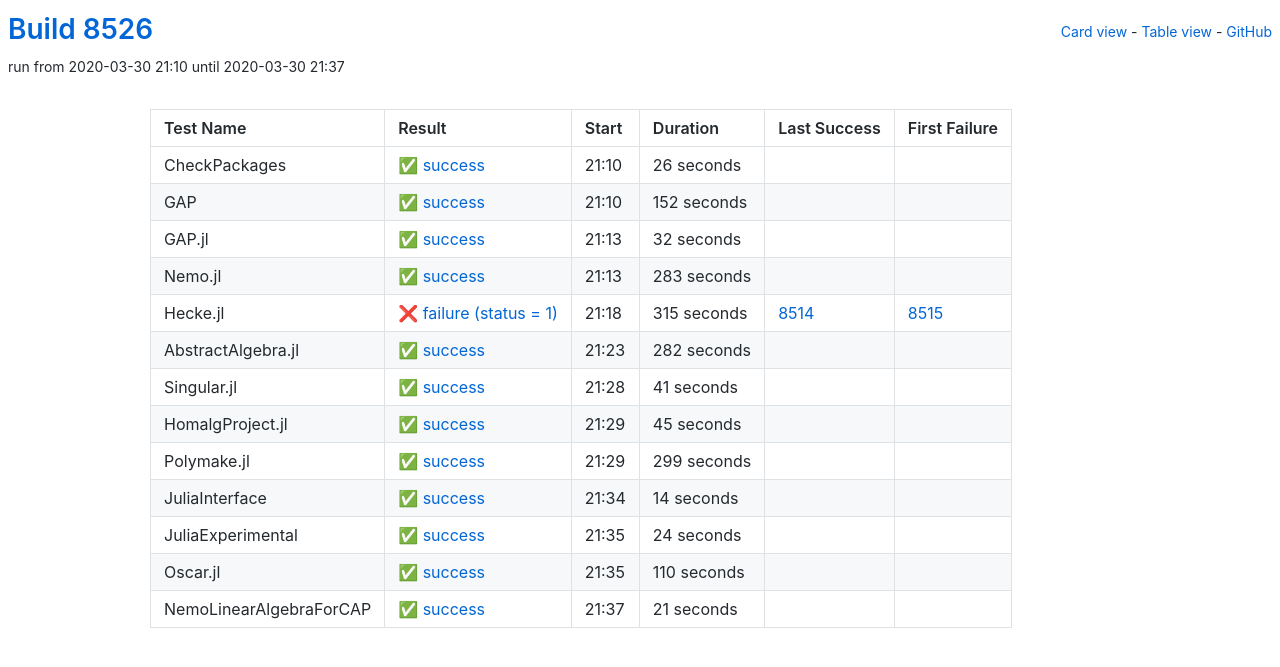
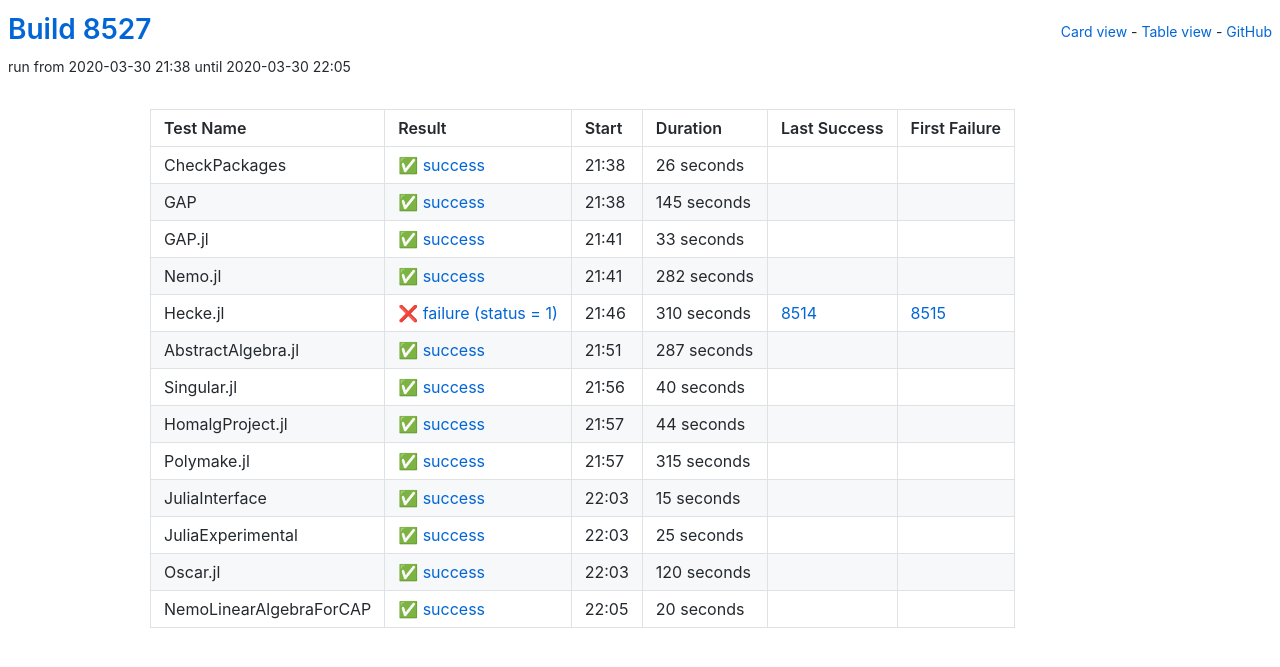
Before and after one commit to oscar-system/oscar-ci-status, a Jekyll site: the page built from table.html, in a window 1280 px wide. Shown: the top 667 px of the page. Built offline with Jekyll 4.4.1, drawn with Linux system fonts in a browser that asks for light colours.

Commit message:
Build 8527

```diff
--- a/_data/ci.yml
+++ b/_data/ci.yml
@@ -1,5 +1,5 @@
-build: 8526
-build_url: https://oscarci.mathematik.uni-kl.de/job/oscar/8526/
+build: 8527
+build_url: https://oscarci.mathematik.uni-kl.de/job/oscar/8527/
 job: oscar
 tests:
 - duration: 26
@@ -8,140 +8,140 @@
   first_failure_url: null
   last_success: false
   last_success_url: null
-  log: https://oscarci.mathematik.uni-kl.de/job/oscar/8526/artifact/logs/build-8526/CheckPackages.log
+  log: https://oscarci.mathematik.uni-kl.de/job/oscar/8527/artifact/logs/build-8527/CheckPackages.log
   name: CheckPackages
-  start: 2020-03-30 21:10
+  start: 2020-03-30 21:38
   status: success
   success: true
-- duration: 152
+- duration: 145
   exitcode: 0
   first_failure: false
   first_failure_url: null
   last_success: false
   last_success_url: null
-  log: https://oscarci.mathematik.uni-kl.de/job/oscar/8526/artifact/logs/build-8526/GAP.log
+  log: https://oscarci.mathematik.uni-kl.de/job/oscar/8527/artifact/logs/build-8527/GAP.log
   name: GAP
-  start: 2020-03-30 21:10
+  start: 2020-03-30 21:38
   status: success
   success: true
-- duration: 32
+- duration: 33
   exitcode: 0
   first_failure: false
   first_failure_url: null
   last_success: false
   last_success_url: null
-  log: https://oscarci.mathematik.uni-kl.de/job/oscar/8526/artifact/logs/build-8526/GAP.jl.log
+  log: https://oscarci.mathematik.uni-kl.de/job/oscar/8527/artifact/logs/build-8527/GAP.jl.log
   name: GAP.jl
-  start: 2020-03-30 21:13
+  start: 2020-03-30 21:41
   status: success
   success: true
-- duration: 283
-  exitcode: 0
-  first_failure: false
-  first_failure_url: null
-  last_success: false
-  last_success_url: null
-  log: https://oscarci.mathematik.uni-kl.de/job/oscar/8526/artifact/logs/build-8526/Nemo.jl.log
-  name: Nemo.jl
-  start: 2020-03-30 21:13
-  status: success
-  success: true
-- duration: 315
-  exitcode: 1
-  first_failure: 8515
-  first_failure_url: https://oscarci.mathematik.uni-kl.de/job/oscar/8515/
-  last_success: 8514
-  last_success_url: https://oscarci.mathematik.uni-kl.de/job/oscar/8514/
-  log: https://oscarci.mathematik.uni-kl.de/job/oscar/8526/artifact/logs/build-8526/Hecke.jl.log
-  name: Hecke.jl
-  start: 2020-03-30 21:18
-  status: failure
-  success: false
 - duration: 282
   exitcode: 0
   first_failure: false
   first_failure_url: null
   last_success: false
   last_success_url: null
-  log: https://oscarci.mathematik.uni-kl.de/job/oscar/8526/artifact/logs/build-8526/AbstractAlgebra.jl.log
-  name: AbstractAlgebra.jl
-  start: 2020-03-30 21:23
+  log: https://oscarci.mathematik.uni-kl.de/job/oscar/8527/artifact/logs/build-8527/Nemo.jl.log
+  name: Nemo.jl
+  start: 2020-03-30 21:41
   status: success
   success: true
-- duration: 41
+- duration: 310
+  exitcode: 1
+  first_failure: 8515
+  first_failure_url: https://oscarci.mathematik.uni-kl.de/job/oscar/8515/
+  last_success: 8514
+  last_success_url: https://oscarci.mathematik.uni-kl.de/job/oscar/8514/
+  log: https://oscarci.mathematik.uni-kl.de/job/oscar/8527/artifact/logs/build-8527/Hecke.jl.log
+  name: Hecke.jl
+  start: 2020-03-30 21:46
+  status: failure
+  success: false
+- duration: 287
   exitcode: 0
   first_failure: false
   first_failure_url: null
   last_success: false
   last_success_url: null
-  log: https://oscarci.mathematik.uni-kl.de/job/oscar/8526/artifact/logs/build-8526/Singular.jl.log
-  name: Singular.jl
-  start: 2020-03-30 21:28
+  log: https://oscarci.mathematik.uni-kl.de/job/oscar/8527/artifact/logs/build-8527/AbstractAlgebra.jl.log
+  name: AbstractAlgebra.jl
+  start: 2020-03-30 21:51
   status: success
   success: true
-- duration: 45
+- duration: 40
   exitcode: 0
   first_failure: false
   first_failure_url: null
   last_success: false
   last_success_url: null
-  log: https://oscarci.mathematik.uni-kl.de/job/oscar/8526/artifact/logs/build-8526/HomalgProject.jl.log
-  name: HomalgProject.jl
-  start: 2020-03-30 21:29
+  log: https://oscarci.mathematik.uni-kl.de/job/oscar/8527/artifact/logs/build-8527/Singular.jl.log
+  name: Singular.jl
+  start: 2020-03-30 21:56
   status: success
   success: true
-- duration: 299
+- duration: 44
   exitcode: 0
   first_failure: false
   first_failure_url: null
   last_success: false
   last_success_url: null
-  log: https://oscarci.mathematik.uni-kl.de/job/oscar/8526/artifact/logs/build-8526/Polymake.jl.log
-  name: Polymake.jl
-  start: 2020-03-30 21:29
+  log: https://oscarci.mathematik.uni-kl.de/job/oscar/8527/artifact/logs/build-8527/HomalgProject.jl.log
+  name: HomalgProject.jl
+  start: 2020-03-30 21:57
   status: success
   success: true
-- duration: 14
+- duration: 315
   exitcode: 0
   first_failure: false
   first_failure_url: null
   last_success: false
   last_success_url: null
-  log: https://oscarci.mathematik.uni-kl.de/job/oscar/8526/artifact/logs/build-8526/JuliaInterface.log
-  name: JuliaInterface
-  start: 2020-03-30 21:34
+  log: https://oscarci.mathematik.uni-kl.de/job/oscar/8527/artifact/logs/build-8527/Polymake.jl.log
+  name: Polymake.jl
+  start: 2020-03-30 21:57
   status: success
   success: true
-- duration: 24
+- duration: 15
   exitcode: 0
   first_failure: false
   first_failure_url: null
   last_success: false
   last_success_url: null
-  log: https://oscarci.mathematik.uni-kl.de/job/oscar/8526/artifact/logs/build-8526/JuliaExperimental.log
-  name: JuliaExperimental
-  start: 2020-03-30 21:35
+  log: https://oscarci.mathematik.uni-kl.de/job/oscar/8527/artifact/logs/build-8527/JuliaInterface.log
+  name: JuliaInterface
+  start: 2020-03-30 22:03
   status: success
   success: true
-- duration: 110
+- duration: 25
   exitcode: 0
   first_failure: false
   first_failure_url: null
   last_success: false
   last_success_url: null
-  log: https://oscarci.mathematik.uni-kl.de/job/oscar/8526/artifact/logs/build-8526/Oscar.jl.log
-  name: Oscar.jl
-  start: 2020-03-30 21:35
+  log: https://oscarci.mathematik.uni-kl.de/job/oscar/8527/artifact/logs/build-8527/JuliaExperimental.log
+  name: JuliaExperimental
+  start: 2020-03-30 22:03
   status: success
   success: true
-- duration: 21
+- duration: 120
   exitcode: 0
   first_failure: false
   first_failure_url: null
   last_success: false
   last_success_url: null
-  log: https://oscarci.mathematik.uni-kl.de/job/oscar/8526/artifact/logs/build-8526/NemoLinearAlgebraForCAP.log
-  name: NemoLinearAlgebraForCAP
-  start: 2020-03-30 21:37
+  log: https://oscarci.mathematik.uni-kl.de/job/oscar/8527/artifact/logs/build-8527/Oscar.jl.log
+  name: Oscar.jl
+  start: 2020-03-30 22:03
   status: success
   success: true
+- duration: 20
+  exitcode: 0
+  first_failure: false
+  first_failure_url: null
+  last_success: false
+  last_success_url: null
+  log: https://oscarci.mathematik.uni-kl.de/job/oscar/8527/artifact/logs/build-8527/NemoLinearAlgebraForCAP.log
+  name: NemoLinearAlgebraForCAP
+  start: 2020-03-30 22:05
+  status: success
+  success: true
```
Also changed, not shown: README.md.
